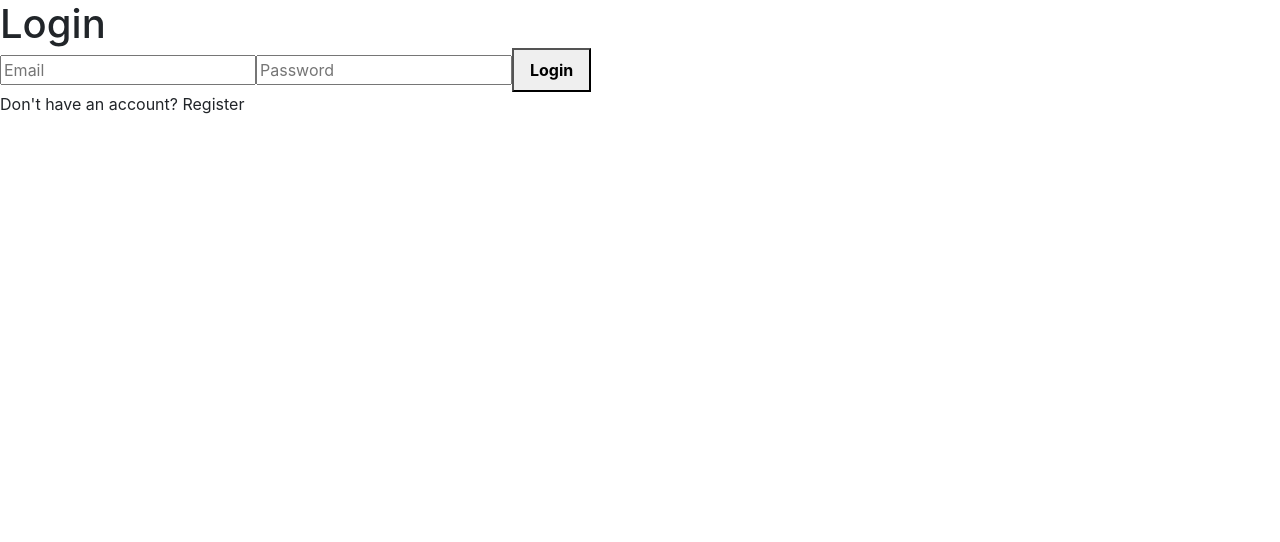
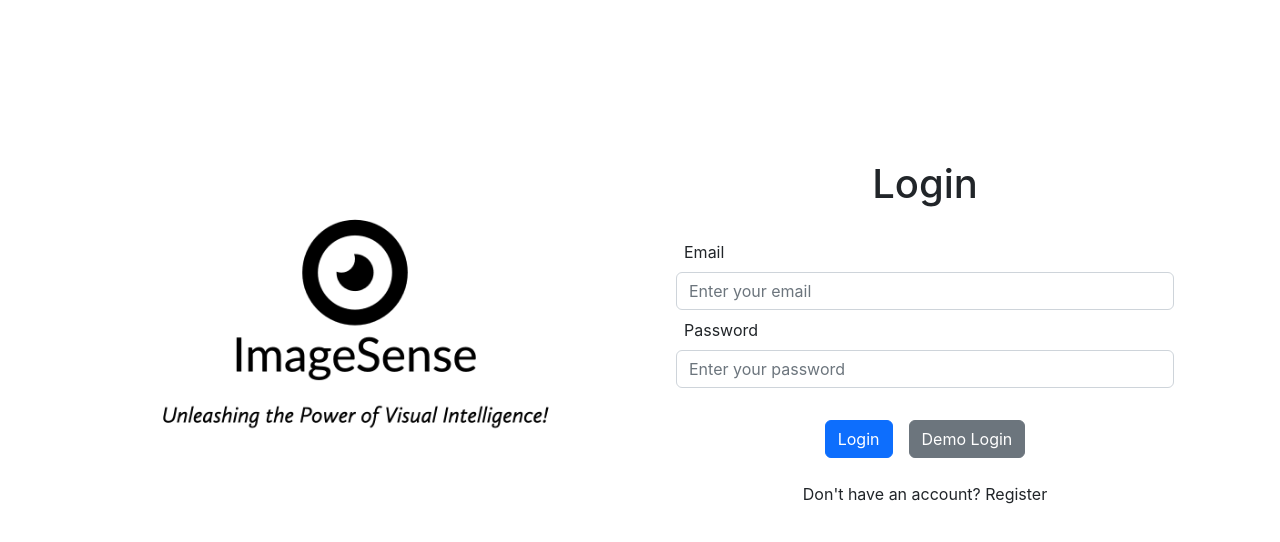
Before and after one commit to TylerGeorgeAlexander/ImageSense, a Next.js app: page /login in a window 1280 px wide. Shown: the top 542 px of the page. Built offline with nearby package versions, Linux system fonts and the light colour scheme.

Commit message:
Styling: added react-boostrap styles to form

```diff
--- a/pages/login.js
+++ b/pages/login.js
@@ -2,8 +2,7 @@ import { useState } from "react";
 import axios from "axios";
 import { useRouter } from "next/router";
 import Link from "next/link";
-
-// TODO: Add bootstrap styling and implement a DEMO login button
+import { Form, Button, Alert, Container, Row, Col } from "react-bootstrap";
 
 export default function Login() {
   const [email, setEmail] = useState("");
@@ -16,9 +15,9 @@ export default function Login() {
 
     try {
       const response = await axios.post("/api/login", { email, password });
-      if (response.status == 200) {
-        localStorage.setItem("token", response.data.token); // Store the token in local storage
-        router.push("/"); // Redirect to homepage on successful login
+      if (response.status === 200) {
+        localStorage.setItem("token", response.data.token);
+        router.push("/");
       } else {
         setError(response.data.message);
       }
@@ -27,30 +26,78 @@ export default function Login() {
     }
   };
 
+  const handleDemoLogin = async () => {
+    // Example demo login logic
+    const demoEmail = "demo@example.com";
+    const demoPassword = "demopassword";
+
+    setEmail(demoEmail);
+    setPassword(demoPassword);
+
+    // Simulate form submission
+    handleLogin(new Event("submit"));
+  };
+
   return (
-    <div>
-      <h1>Login</h1>
-      <form onSubmit={handleLogin}>
-        <input
+    <Container className="mt-5">
+      <Row className="justify-content-center">
+        <Col xs={12} md={6}>
+          <div className="text-center mb-4">
+            <img
+              src="/ImageSense-logos/ImageSense-logos_black.png"
+              alt="ImageSense Logo"
+              className="img-fluid"
+            />
+          </div>
+        </Col>
+        <Col xs={12} md={6} className="d-flex align-items-center">
+          <div className="w-100 m-4">
+            <h1 className="text-center mb-4">Login</h1>
+            <Form onSubmit={handleLogin}>
+              <Form.Group controlId="formEmail">
+                <Form.Label className="text-center m-2">Email</Form.Label>
+                <Form.Control
                   type="email"
                   value={email}
                   onChange={(e) => setEmail(e.target.value)}
-          placeholder="Email"
+                  placeholder="Enter your email"
                   required
+                  aria-label="Email"
                 />
-        <input
+              </Form.Group>
+              <Form.Group controlId="formPassword">
+                <Form.Label className="text-center m-2">Password</Form.Label>
+                <Form.Control
                   type="password"
                   value={password}
                   onChange={(e) => setPassword(e.target.value)}
-          placeholder="Password"
+                  placeholder="Enter your password"
                   required
+                  aria-label="Password"
                 />
-        <button type="submit">Login</button>
-      </form>
-      {error && <div>{error}</div>}
-      <div>
+              </Form.Group>
+              <div className="text-center mt-4">
+                <Button variant="primary" type="submit" className="m-2">
+                  Login
+                </Button>
+                <Button
+                  variant="secondary"
+                  onClick={handleDemoLogin}
+                  className="m-2"
+                >
+                  Demo Login
+                </Button>
+              </div>
+            </Form>
+            {error && <Alert variant="danger">{error}</Alert>}
+            <div className="text-center mt-3">
+              <p>
                 Don't have an account? <Link href="/register">Register</Link>
+              </p>
             </div>
           </div>
+        </Col>
+      </Row>
+    </Container>
   );
 }
```
Lines whose indentation alone changed are shown as unchanged.
